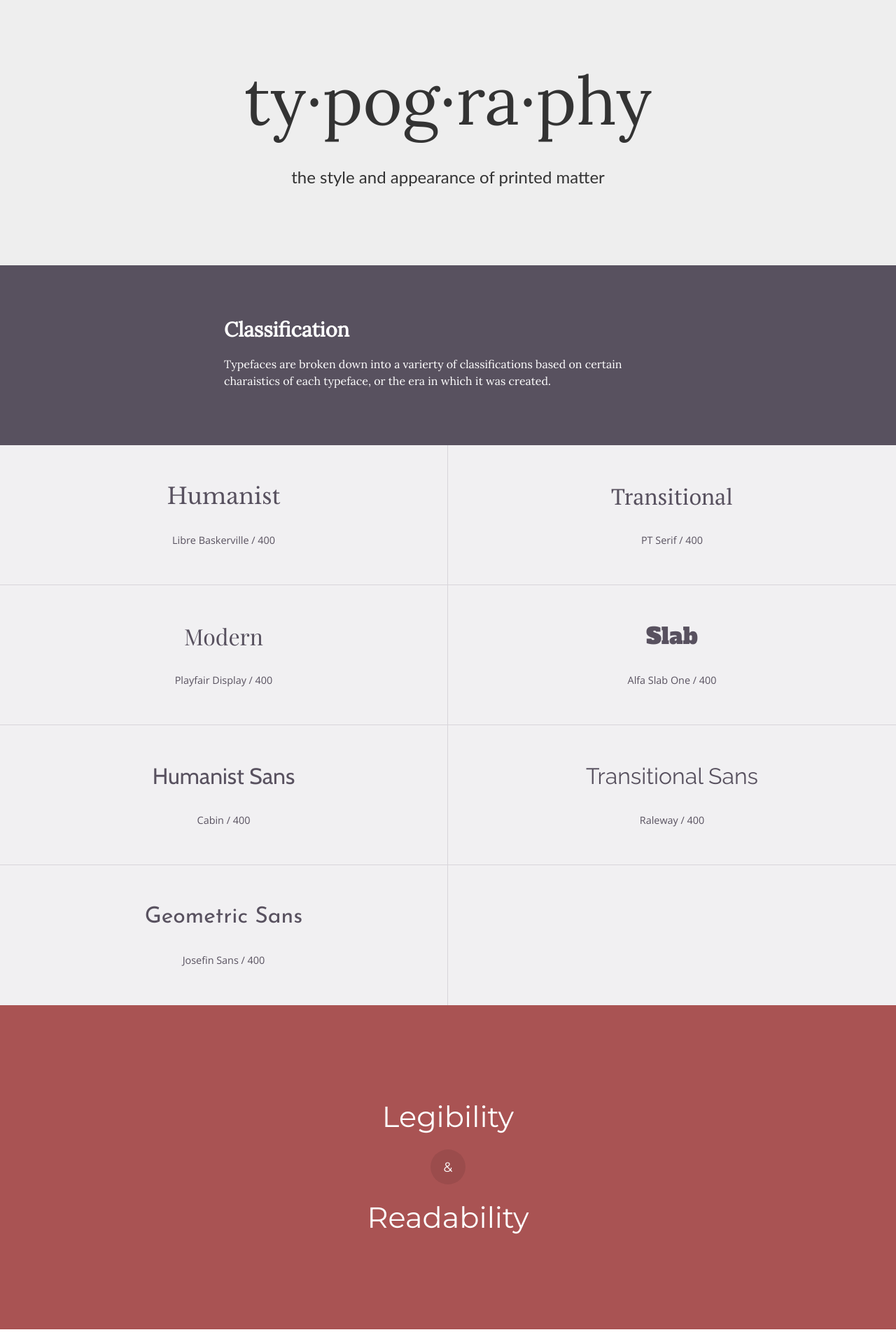
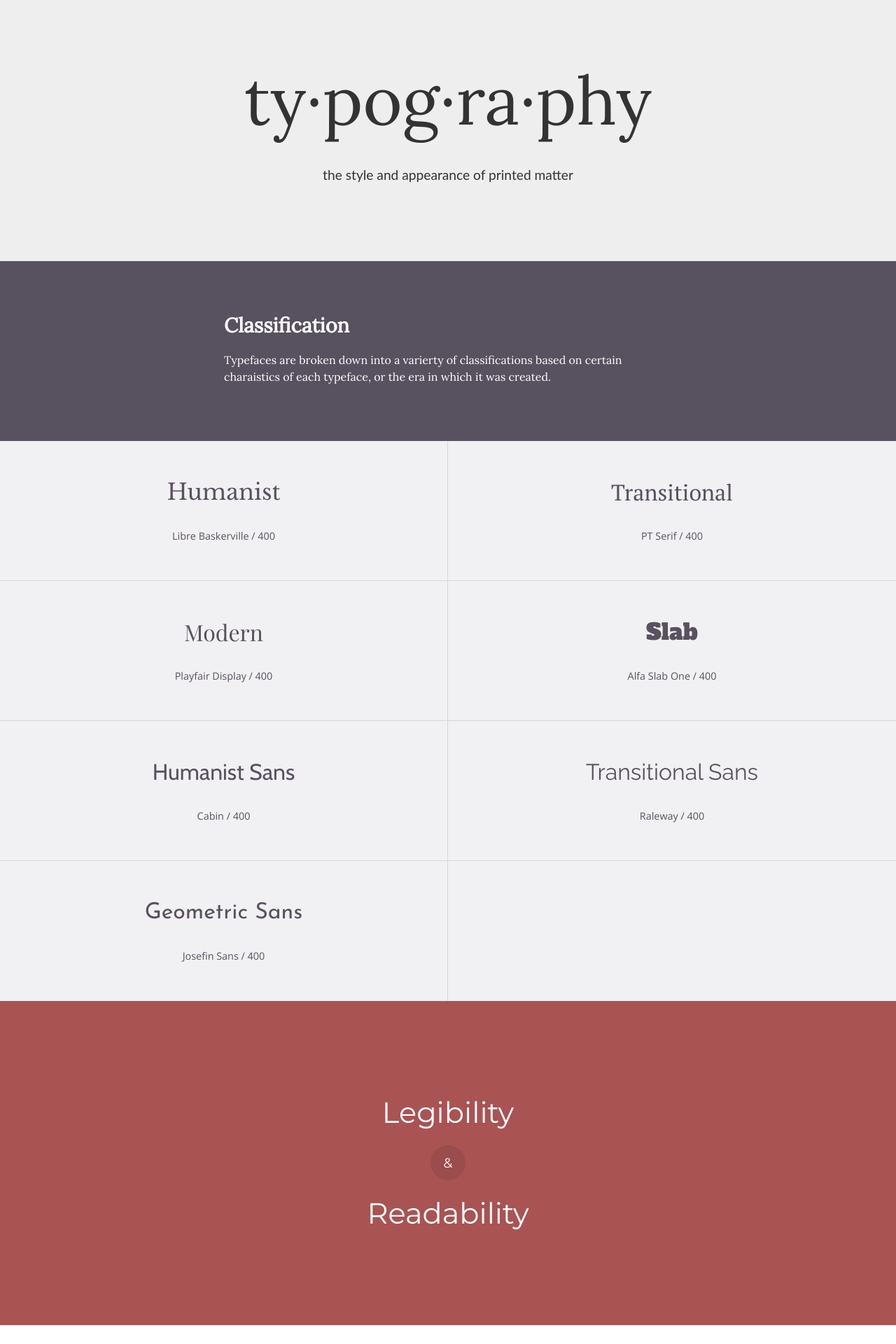
Before and after one commit to noaharogers/typography, a Jekyll site: the page built from index.html, in a window 1280 px wide. Shown: the top 1920 px of the page at 70% size. Built offline with Jekyll 4.4.1, drawn with Linux system fonts in a browser that asks for light colours; nearby versions of some CDN libraries.

Commit message:
Adjusts header subtitle size

```diff
--- a/assets/stylesheets/components/_header.scss
+++ b/assets/stylesheets/components/_header.scss
@@ -15,8 +15,8 @@ header .container { padding: 7rem 0; }
 }
 
 .page-subtitle {
-  font: $regular 1.1rem "Lato", sans-serif;
+  font: $regular 1rem "Lato", sans-serif;
   margin: 0;
 
-  @media #{$medium} { font-size: 1.5rem; }
+  @media #{$medium} { font-size: 1.2rem; }
 }
```
